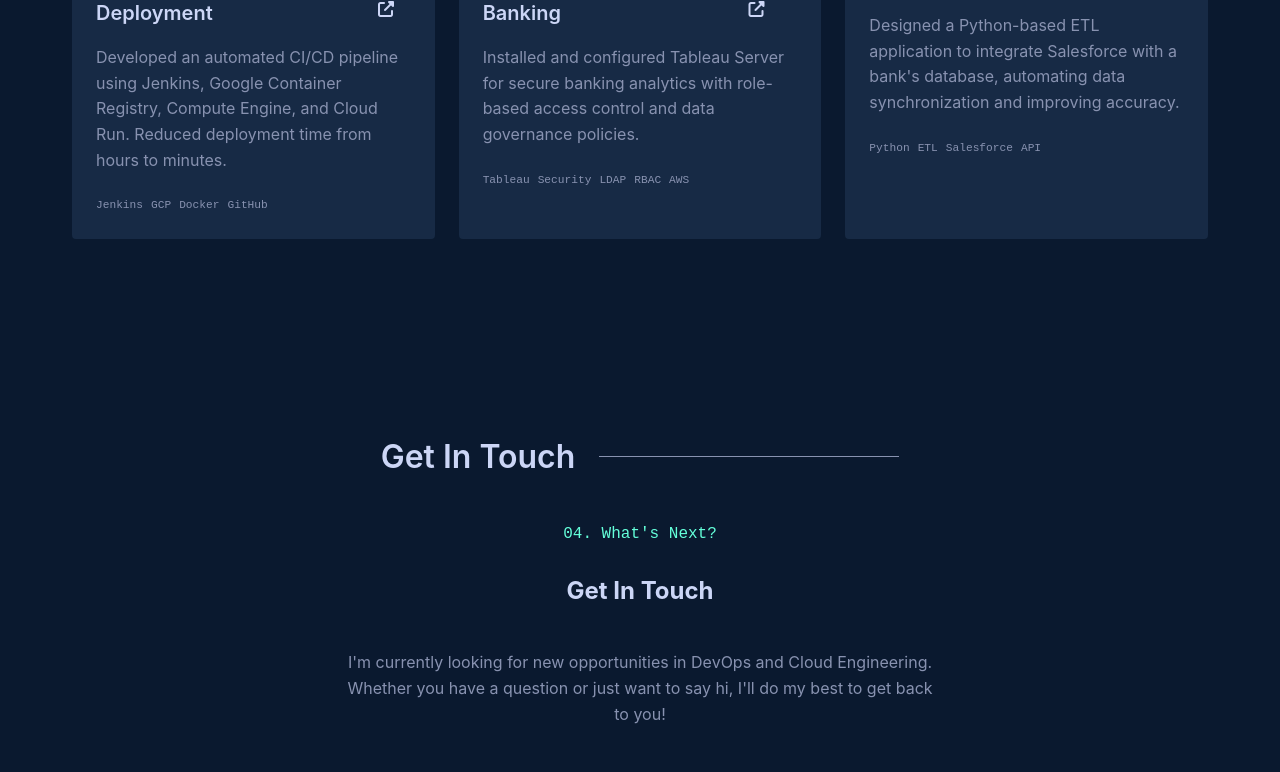
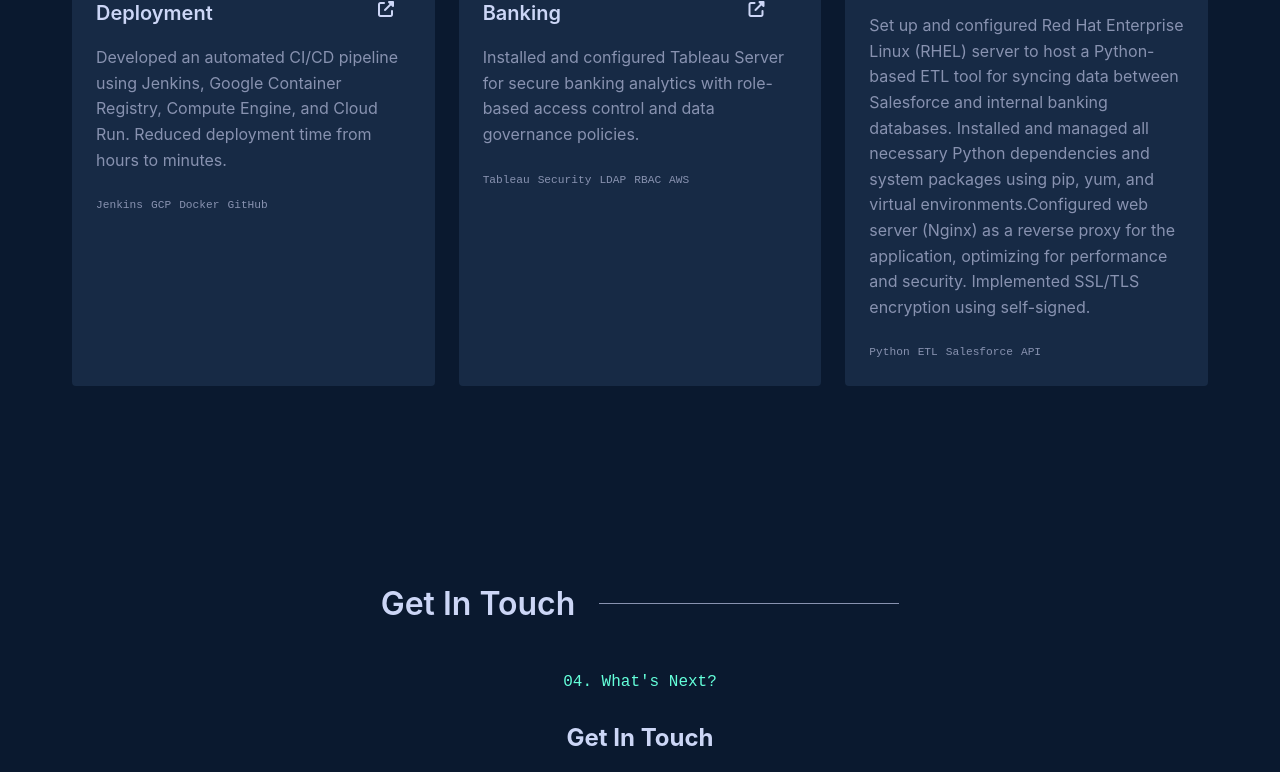
Before and after one commit to Mahesh-vulnsecure/portfolio, a plain HTML site: page index.html in a window 1280 px wide. Shown: the part 2537-3309 px from the top of the page. Drawn offline with Linux system fonts and the light colour scheme.

Commit message:
Update ETL project Description

```diff
--- a/index.html
+++ b/index.html
@@ -697,8 +697,7 @@
                         </div>
                     </div>
                     <p class="project-description">
-                        Designed a Python-based ETL application to integrate Salesforce with a bank's database, automating data synchronization and improving accuracy.
-                    </p>
+                        Set up and configured Red Hat Enterprise Linux (RHEL) server to host a Python-based ETL tool for syncing data between Salesforce and internal banking databases. Installed and managed all necessary Python dependencies and system packages using pip, yum, and virtual environments.Configured web server (Nginx) as a reverse proxy for the application, optimizing for performance and security. Implemented SSL/TLS encryption using self-signed.</p>
                     <div class="project-tech">
                         <span class="tech-item">Python</span>
                         <span class="tech-item">ETL</span>
```
